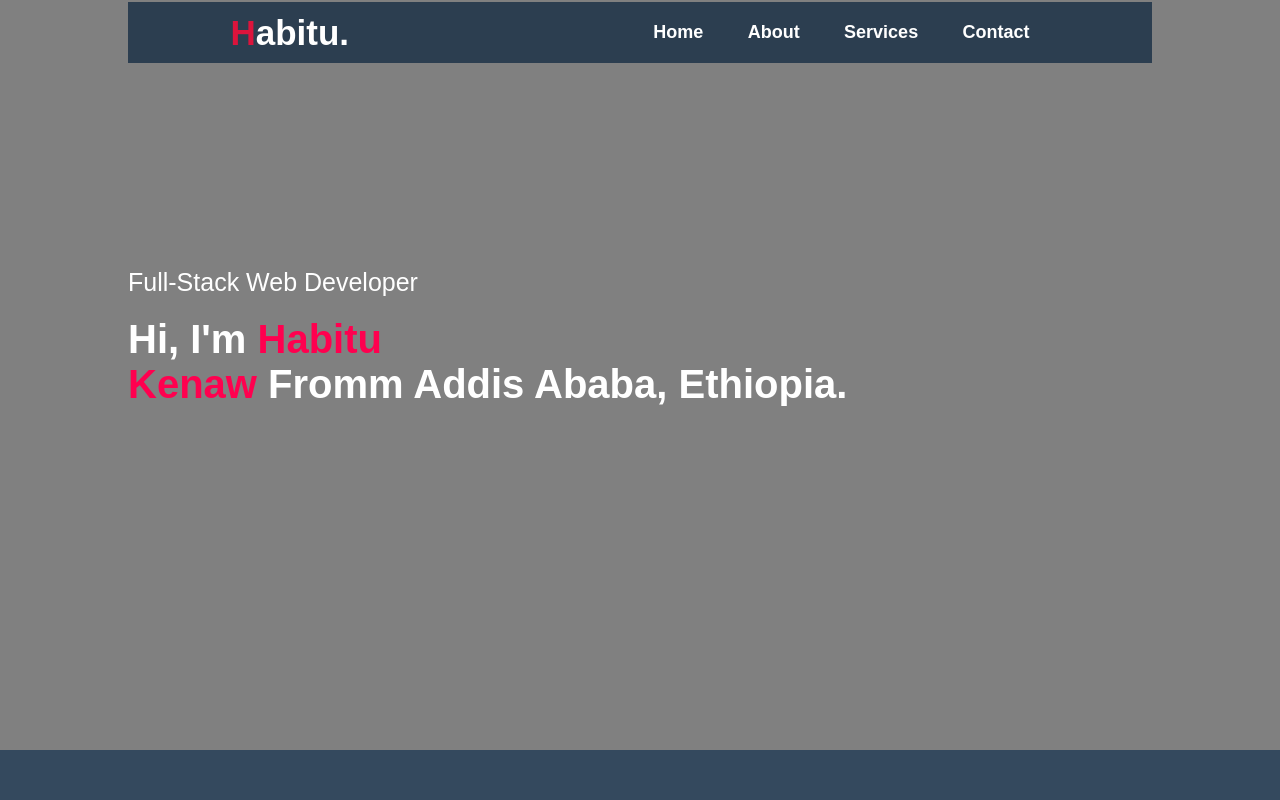
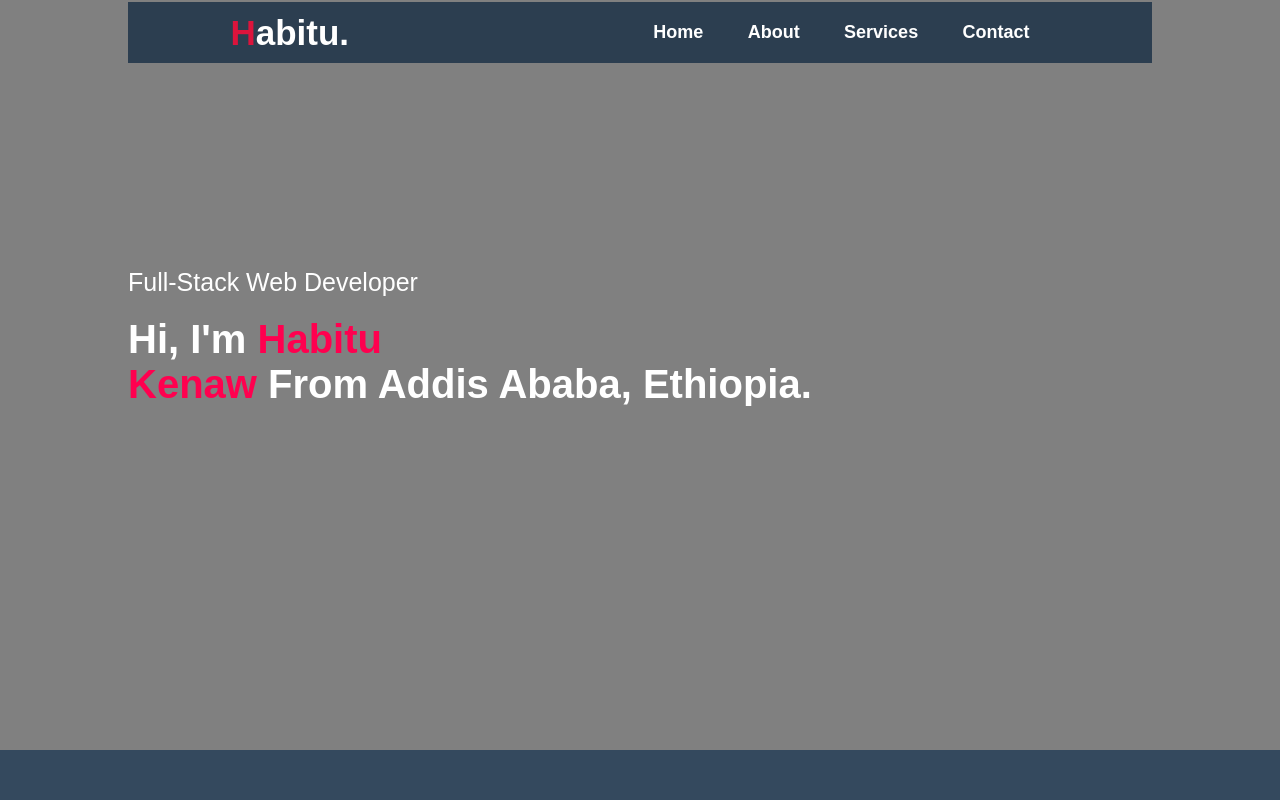
Before and after one commit to Habitu-Kenaw/my-website, a plain HTML site: page index.html in a window 1280 px wide. Shown: the top 800 px of the page. Drawn offline with nearby package versions, Linux system fonts and the light colour scheme.

Commit message:
Update index.html

```diff
--- a/index.html
+++ b/index.html
@@ -26,7 +26,7 @@
 			</nav>
 			<div class="header-text">
 				<p>Full-Stack Web Developer</p>
-				<h1>Hi, I'm <span>Habitu<br> Kenaw</span> Fromm Addis Ababa, Ethiopia.</h1>
+				<h1>Hi, I'm <span>Habitu<br> Kenaw</span> From Addis Ababa, Ethiopia.</h1>
 
 			</div>
 
```
